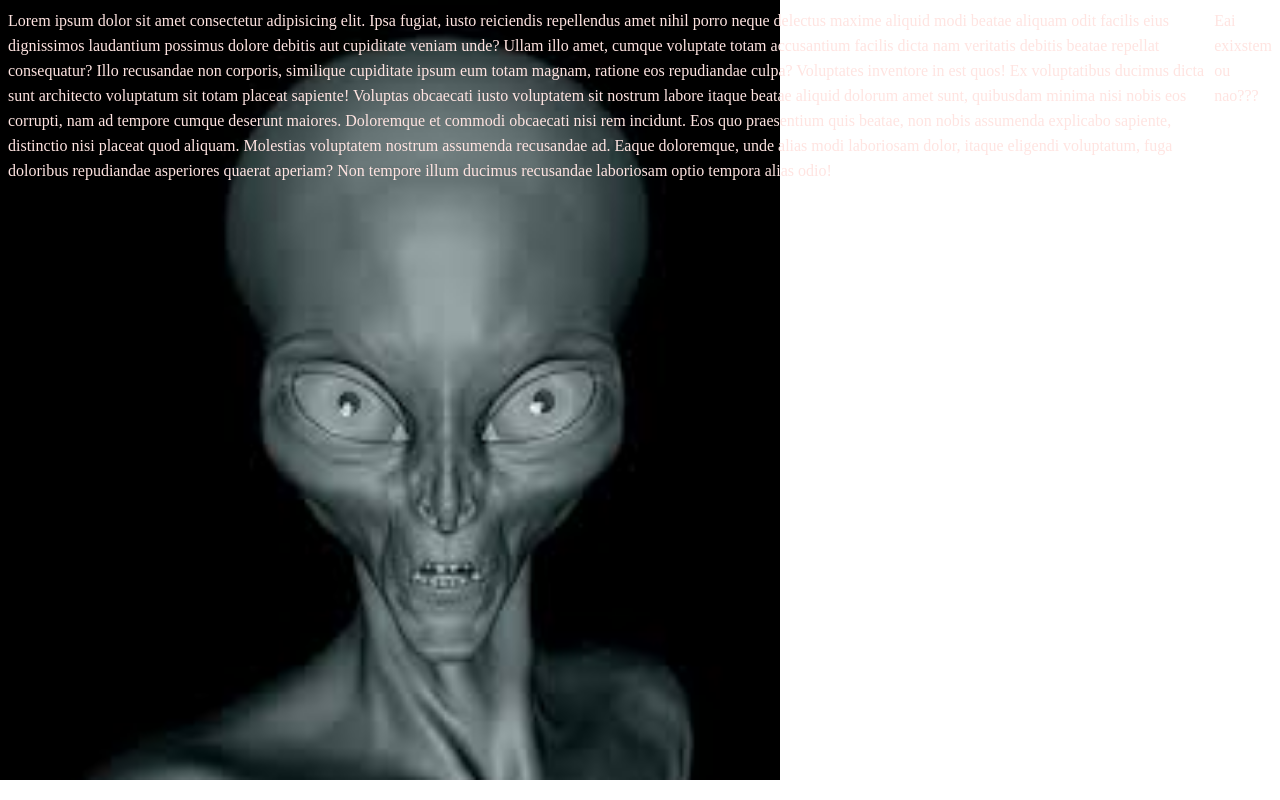
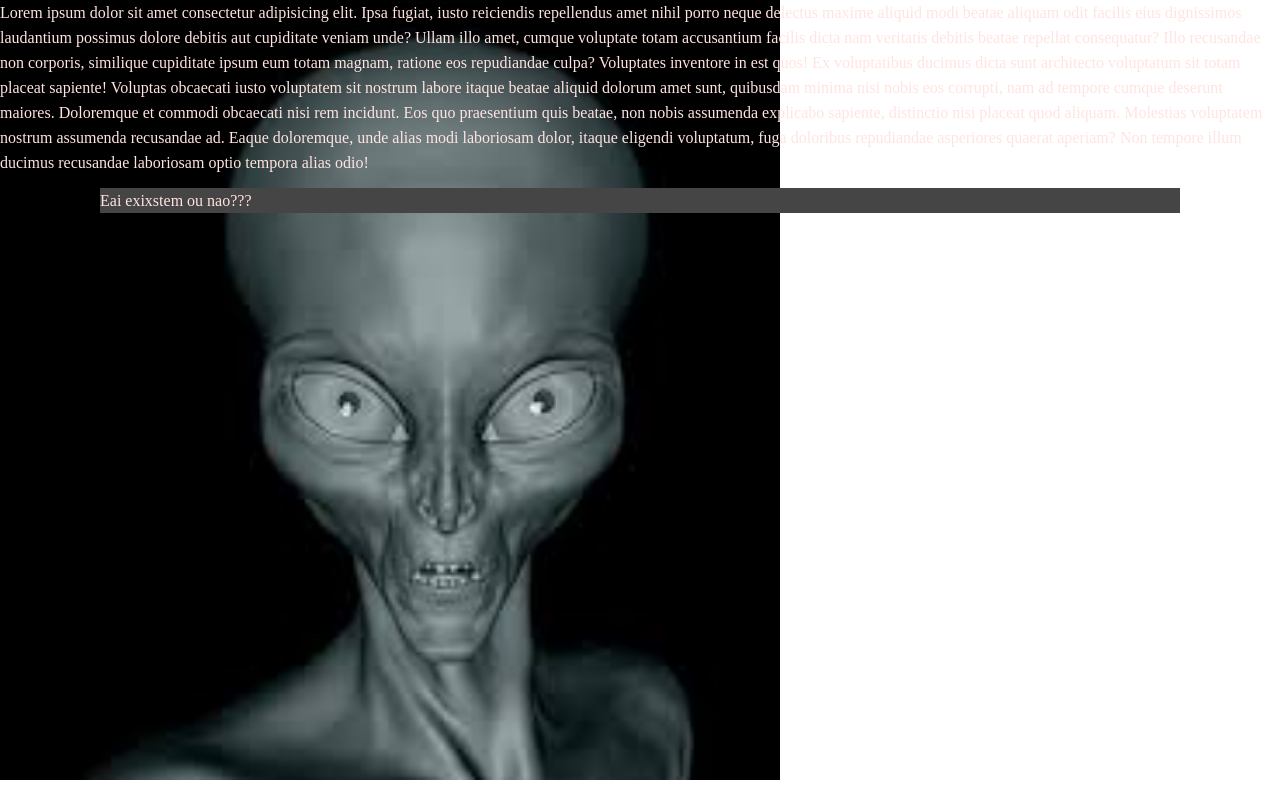
Before and after one commit to Vn3018/site-alien, a plain HTML site: page index.html in a window 1280 px wide. Drawn offline with Linux system fonts and the light colour scheme.

Commit message:
allien-page

```diff
--- a/index.html
+++ b/index.html
@@ -16,6 +16,8 @@
  </div>
 </body>
 <footer>
+    <div class="footer">
         Eai exixstem ou nao???
+    </div>
 </footer>
 </html>
--- a/main.css
+++ b/main.css
@@ -1,25 +1,37 @@
+* {
+    margin: 0;
+    padding: 0;
+    box-sizing: border-box;
+}
+
 .root{
    color:#778;
 }
+
+html {
+    overflow-x: hidden;
+}
+
 body{
     background-image: url("../alien.jpeg");
     background-repeat: no-repeat;
     background-size: 780px;
     color: mistyrose;
     display: flex;
+    flex-direction: column;
+    align-items: center;
     line-height: 25px;
     max-lines: 2px;
+}
+footer{
+    margin-top: .8rem;
+    max-width: 1080px;
+    width: 100%;
     position: relative;
 }
-.footer{
-    display: relative;
-    line-height: 25px;
-    max-lines: 3rem;
-    height: 20px;
-    width: 30px;
+
+.footer {
     position: static;
-    bottom: 10rem;
-    left: 10rem;
-    right: 10rem;
-
+    bottom: 0; left: 0;right: 0;
+    background-color: #454545;
 }
```
